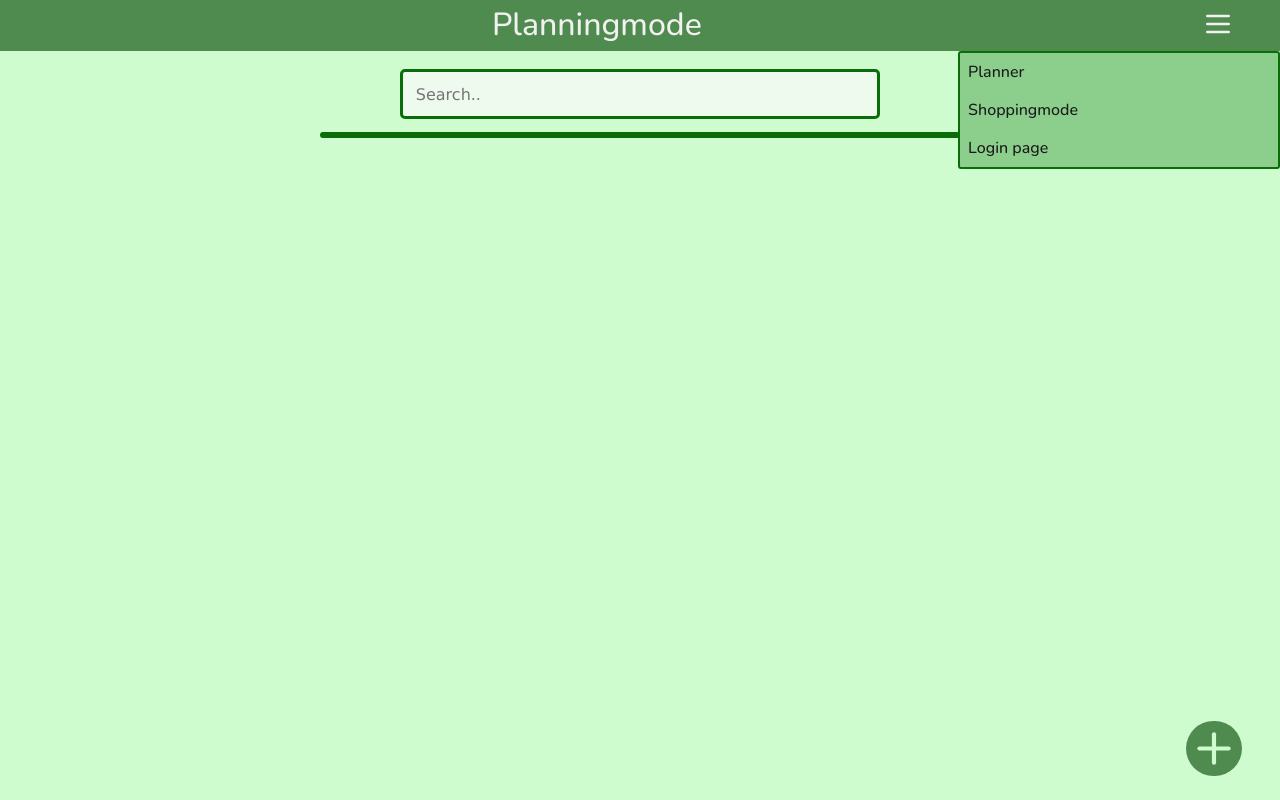
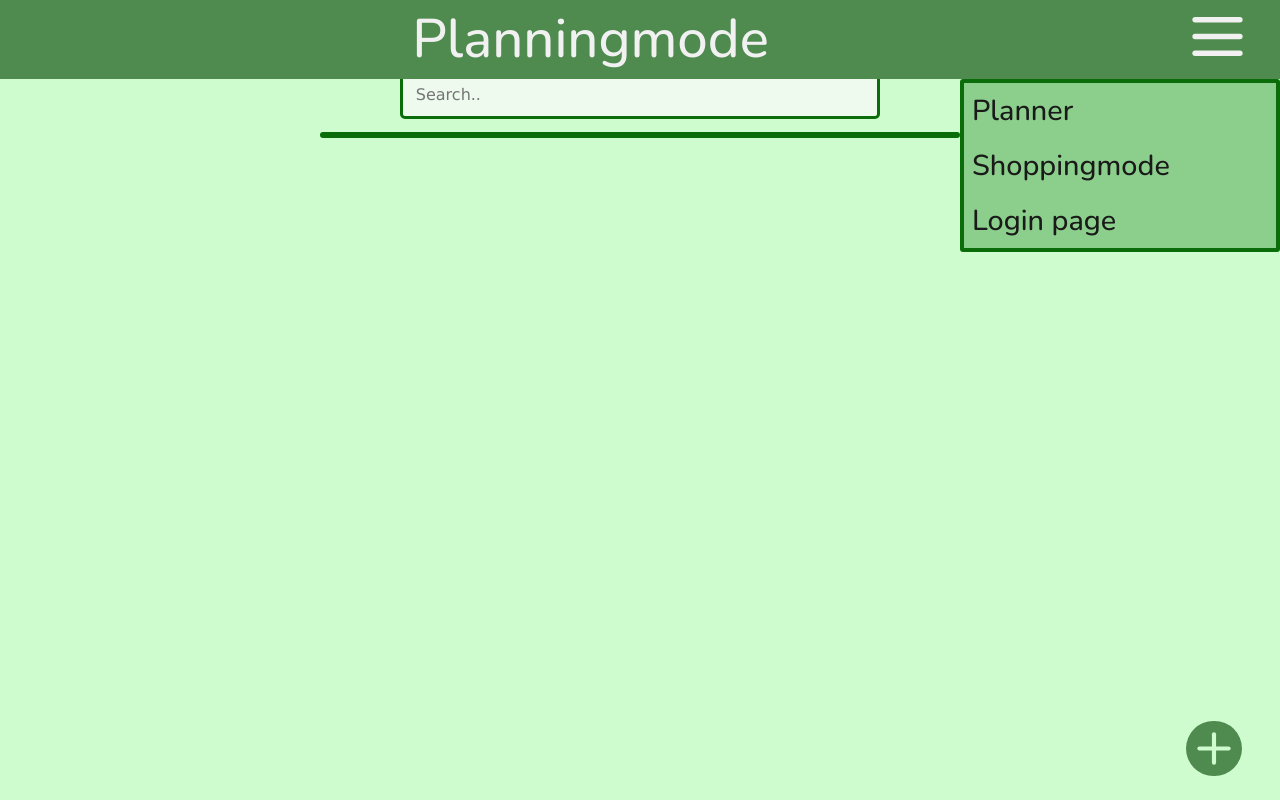
Before and after one commit to furuknappen/shopping-list, a plain HTML site: page index.html in a window 1280 px wide. Both pictures are taken after a click on the button 1217 px from the left and 25 px from the top of the page. Drawn offline with nearby package versions, Linux system fonts and the light colour scheme; no server answers.

Commit message:
Header is as good as it gets

```diff
--- a/css/header.css
+++ b/css/header.css
@@ -8,33 +8,32 @@
   position: fixed;
   z-index: 50;
   top: 0;
+  padding-right: 2%;
 }
 
 #headerText {
   color: #f1f1f1;
-  font-size: 2rem;
-  padding-inline: auto;
-  padding-block: 0.2rem;
+  font-size: 2.1rem;
+  padding-inline: 0.1em;
+  padding-block: 0.1rem;
   flex: 1;
   text-align: center;
   font-weight: 500;
-}
-
-#hamburgerBtnDiv {
-  text-align: end;
-  display: flex;
-  align-items: center;
+  min-width: 0;
+  white-space: nowrap;
+  overflow: hidden;
+  text-overflow: ellipsis;
 }
 
 #hamburgerMenuBtn {
-  /* height: 100%; */
-  width: auto;
+  flex: 0 0 auto;
+  border: none;
   background-color: transparent;
-  border: none;
-  /* border-radius: 3%; */
-  padding: 0.6em;
-  margin-top: 1;
+  justify-content: center;
+  align-items: center;
+  padding-bottom: 2px;
 }
+
 #hamburgerMenuBtn:hover {
   background-color: var(--headerDarkerColor);
   cursor: pointer;
@@ -44,8 +43,9 @@
 }
 
 #hamburgerSvg {
-  width: 2.2em;
   height: 100%;
+  width: 3.51em;
+  padding: 3px;
 }
 
 #hamburgerSvg:active {
@@ -53,38 +53,36 @@
 }
 
 /* iPads (tablets) - Landscape */
-@media (min-width: 769px) and (max-width: 1024px) {
-
-  #hamburgerSvg {
-    width: 2.4em;
-  }
-}
+/* @media (min-width: 769px) and (max-width: 1024px) {
+} */
 
 /*........ Desktops ............*/
 @media (min-width: 1025px) {
   body{
     padding-top: 4em;
-
   }
 
-  #hamburgerBtnDiv {
-    margin-right: 3%;
+  #headerText {
+    font-size: 3.4rem;
   }
 
   #hamburgerSvg {
-    width: 2.4em;
+    height: 100%;
+    width: 5.51em;
   }
+
 }
 
 /* hamburger menu */
 #hamburgerMenu {
-  border: 2px solid var(--borderColor);
+  border: 4px solid var(--borderColor);
   position: absolute;
   right: 0;
   top: 100%;
   display: none; /* denne må endres til none når jeg beynner med js*/
   background-color: var(--backgroundColor);
   border-radius: 3px;
+  width:100%;
 }
 
 #hamburgerMenu :hover {
@@ -95,5 +93,29 @@ a {
   text-decoration: none;
   color: var(--fontColor);
   padding: 8px;
-  padding-right: 200px;
+  /* padding-right: %; */
+  font-size: 1.8em;
+  justify-content: left;
+
 }
+
+/* iPads (tablets) - Landscape */
+@media (min-width: 769px) and (max-width: 1024px) {
+  #hamburgerMenu {
+    width: 50%;
+  }
+}
+
+@media (min-width: 1025px) {
+  #hamburgerMenu {
+    width: 25%;
+  }
+  a {
+    text-decoration: none;
+    color: var(--fontColor);
+    padding: 8px;
+    padding-right: 200px;
+    font-size: 1.8em;
+  }
+
+}
```
